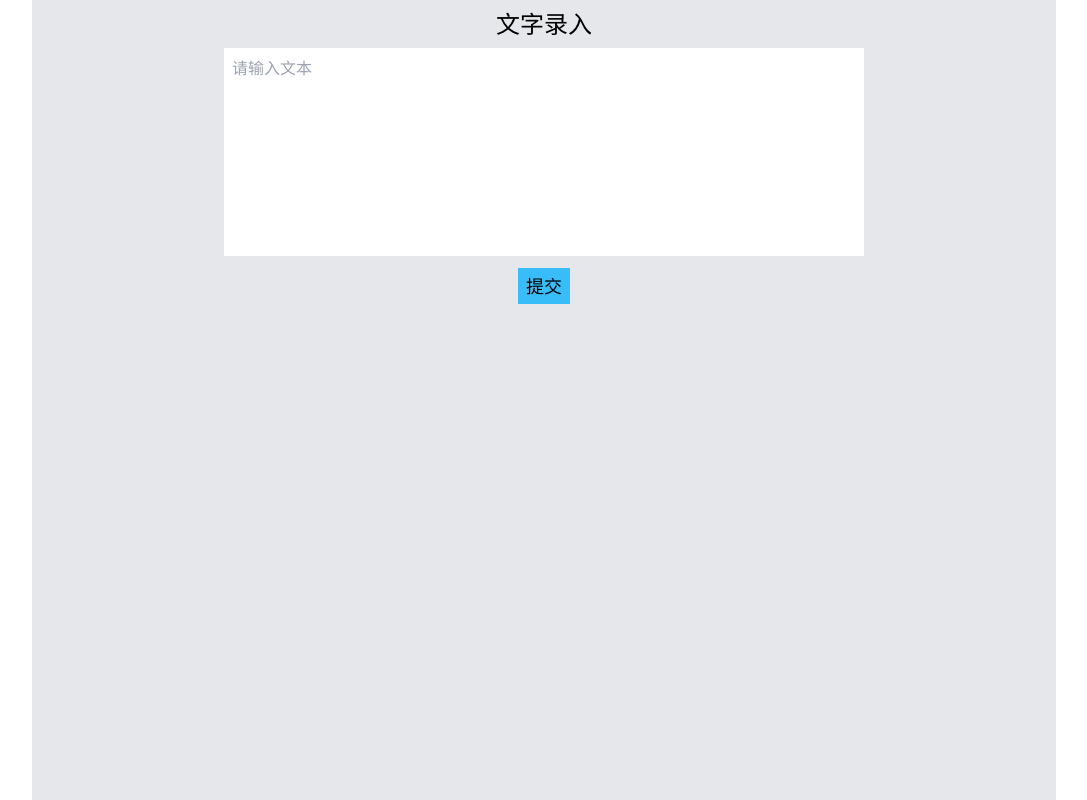
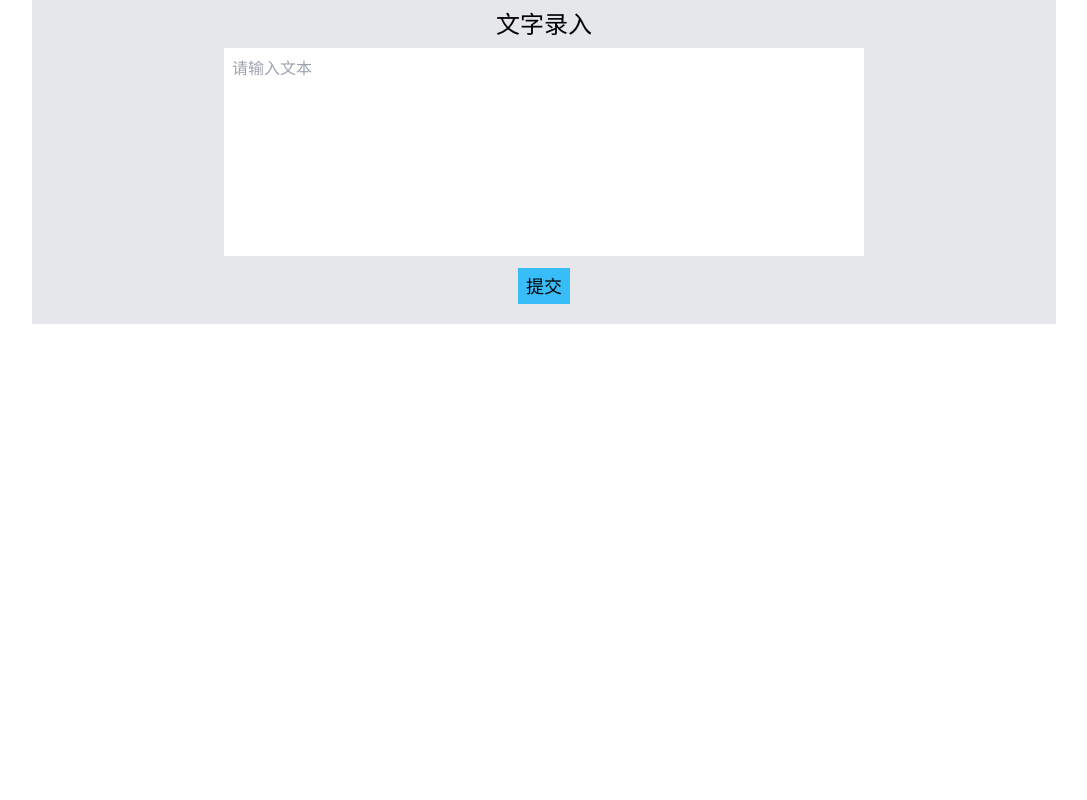
Before and after one commit to kljzndx/da-zi-lian-xi, a React (Vite) app: page / in a window 1280 px wide. Shown: the whole page, without its empty margins (96-1183 px from the left). Built offline with nearby package versions, Linux system fonts and the light colour scheme.

Commit message:
调整样式，不再限制容器高度

```diff
--- a/src/main.jsx
+++ b/src/main.jsx
@@ -5,7 +5,7 @@ import './index.css'
 
 ReactDOM.createRoot(document.getElementById('root')).render(
   <React.StrictMode>
-    <div className='w-[64rem] h-screen m-auto bg-gray-200 px-8'>
+    <div className='w-[64rem] m-auto bg-gray-200 px-8 pb-2'>
       <App />
     </div>
   </React.StrictMode>,
```
